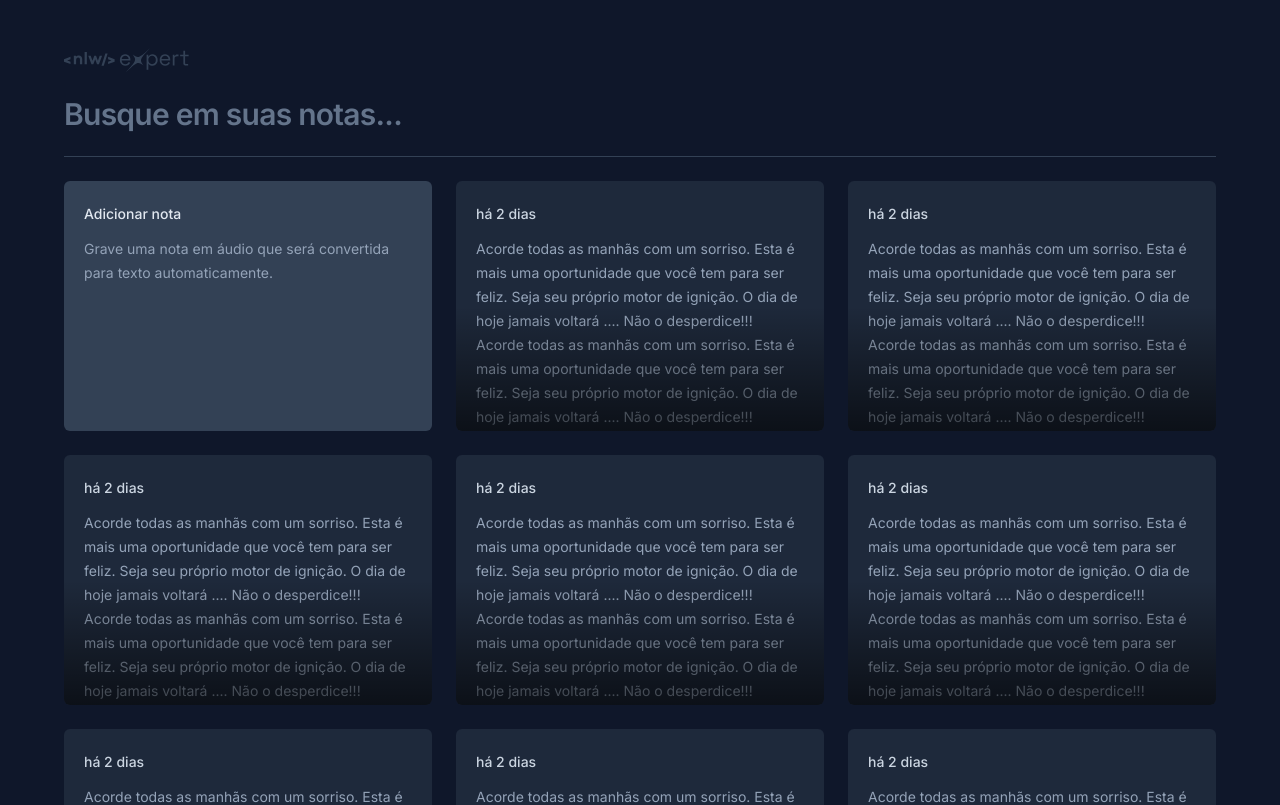
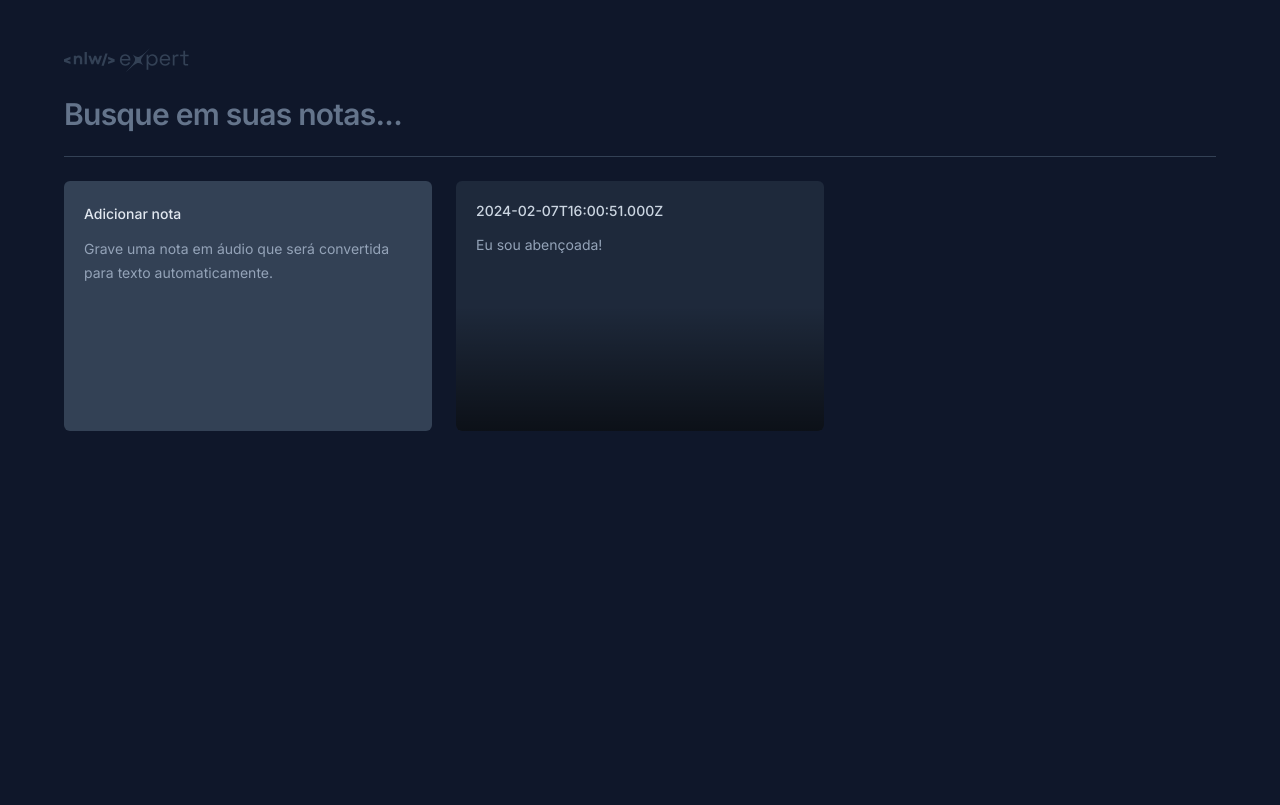
Before and after one commit to ElaineLeandro/react, a React (Vite) app in the folder nlwExpert/notes/: page / in a window 1280 px wide. Shown: the top 805 px of the page. Built offline with nearby package versions, Linux system fonts and the light colour scheme.

Commit message:
feat:  add props componente note-card.

```diff
--- a/nlwExpert/notes/src/app.tsx
+++ b/nlwExpert/notes/src/app.tsx
@@ -1,6 +1,12 @@
 import logo from './assets/logo.svg'
 import { NoteCard } from './components/note-card'
 import { NewNoteCard } from './components/new-note-card'
+
+
+const note = {
+  date: new Date(),
+  content: "Eu sou abençoada!",
+}
 
 export function App() {
 
@@ -19,14 +25,9 @@ export function App() {
 
       <div className=" grid grid-cols-3 gap-6 auto-rows-[250px]">
         <NewNoteCard/>
-        <NoteCard/>
-        <NoteCard/>
-        <NoteCard/>
-        <NoteCard/>
-        <NoteCard/>
-        <NoteCard/>
-        <NoteCard/>
-        <NoteCard/>
+        <NoteCard note={note}/>
+
+
       </div>
 
 
--- a/nlwExpert/notes/src/components/note-card.tsx
+++ b/nlwExpert/notes/src/components/note-card.tsx
@@ -1,17 +1,19 @@
-export function NoteCard(){
+
+interface NoteCardProps{
+    note:{
+        date: Date
+        content : string
+    }
+}
+
+export function NoteCard( {note}: NoteCardProps){
     return(
-        <button className=" rounded-md text-left bg-slate-800 p-5 space-y-3 overflow-hidden relative outline-none hover:ring-2  hover: ring-slate-600 focus-visible:ring-2 focus-visible:ring-lime-400">
+        <button className=" rounded-md text-left flex flex-col bg-slate-800 p-5 gap-3 overflow-hidden relative outline-none hover:ring-2  hover: ring-slate-600 focus-visible:ring-2 focus-visible:ring-lime-400">
             <span className="text-sm font-medium text-slate-300">
-                há 2 dias
+                {note.date.toISOString()}
             </span>
             <p className="text-sm leading-6 text-slate-400">
-             Acorde todas as manhãs com um sorriso. Esta é mais uma oportunidade que você tem para ser feliz. Seja seu próprio motor de ignição. O dia de hoje jamais voltará .... Não o desperdice!!!
-             Acorde todas as manhãs com um sorriso. Esta é mais uma oportunidade que você tem para ser feliz. Seja seu próprio motor de ignição. O dia de hoje jamais voltará .... Não o desperdice!!!
-             Acorde todas as manhãs com um sorriso. Esta é mais uma oportunidade que você tem para ser feliz. Seja seu próprio motor de ignição. O dia de hoje jamais voltará .... Não o desperdice!!!
-             Acorde todas as manhãs com um sorriso. Esta é mais uma oportunidade que você tem para ser feliz. Seja seu próprio motor de ignição. O dia de hoje jamais voltará .... Não o desperdice!!!
-             Acorde todas as manhãs com um sorriso. Esta é mais uma oportunidade que você tem para ser feliz. Seja seu próprio motor de ignição. O dia de hoje jamais voltará .... Não o desperdice!!!
-             Acorde todas as manhãs com um sorriso. Esta é mais uma oportunidade que você tem para ser feliz. Seja seu próprio motor de ignição. O dia de hoje jamais voltará .... Não o desperdice!!!
-             Acorde todas as manhãs com um sorriso. Esta é mais uma oportunidade que você tem para ser feliz. Seja seu próprio motor de ignição. O dia de hoje jamais voltará .... Não o desperdice!!!
+                {note.content}
             </p>
 
             <div className="absolute bottom-0 left-0 right-0 h-1/2 bg-gradient-to-t from-black/60 to-black/0 pointer-events-none"/>
--- /dev/null
+++ b/package.json
@@ -0,0 +1,5 @@
+{
+  "dependencies": {
+    "@radix-ui/react-dialog": "^1.0.5"
+  }
+}
```
Also changed, not shown: 1 other file (tests, documents, lock files or other folders).
